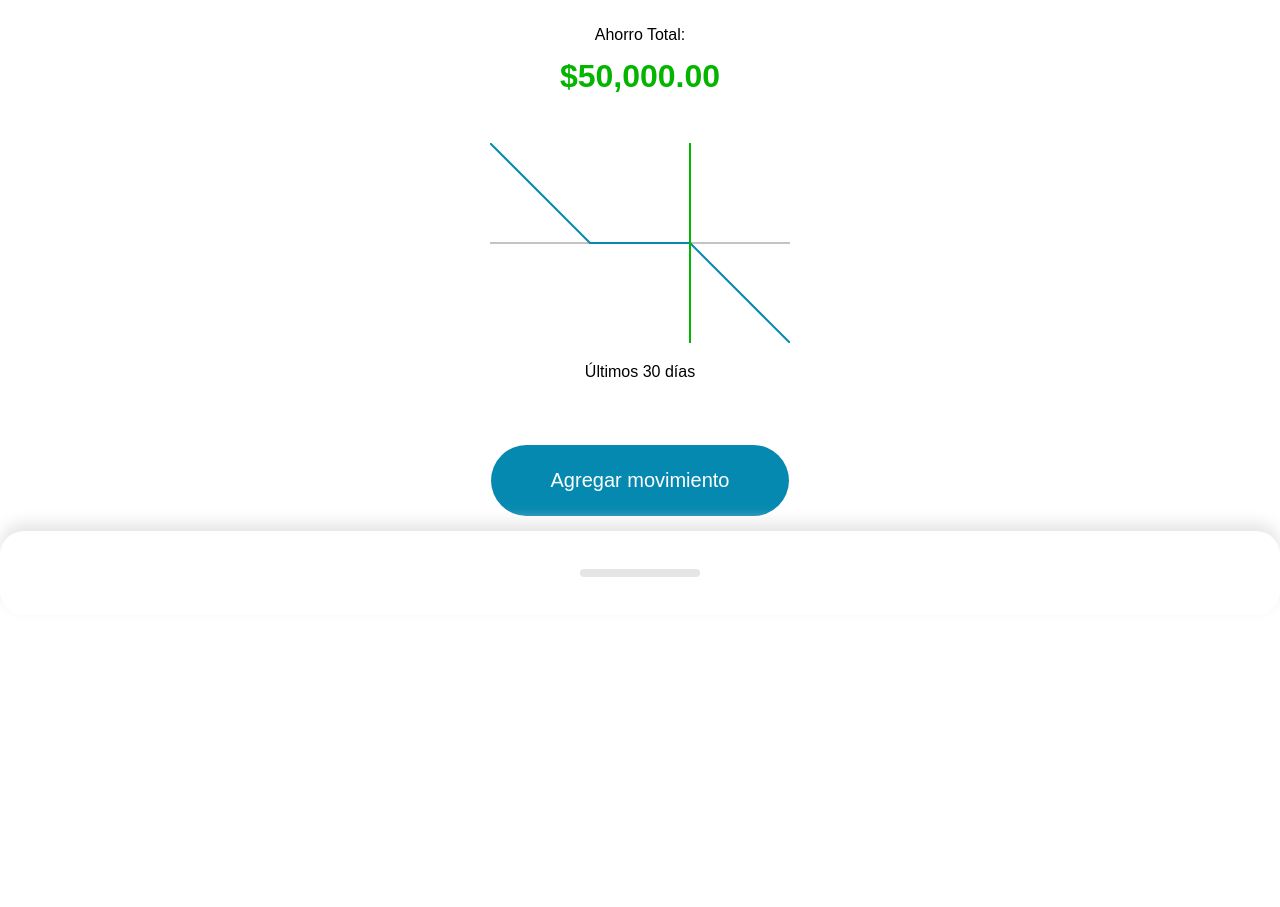
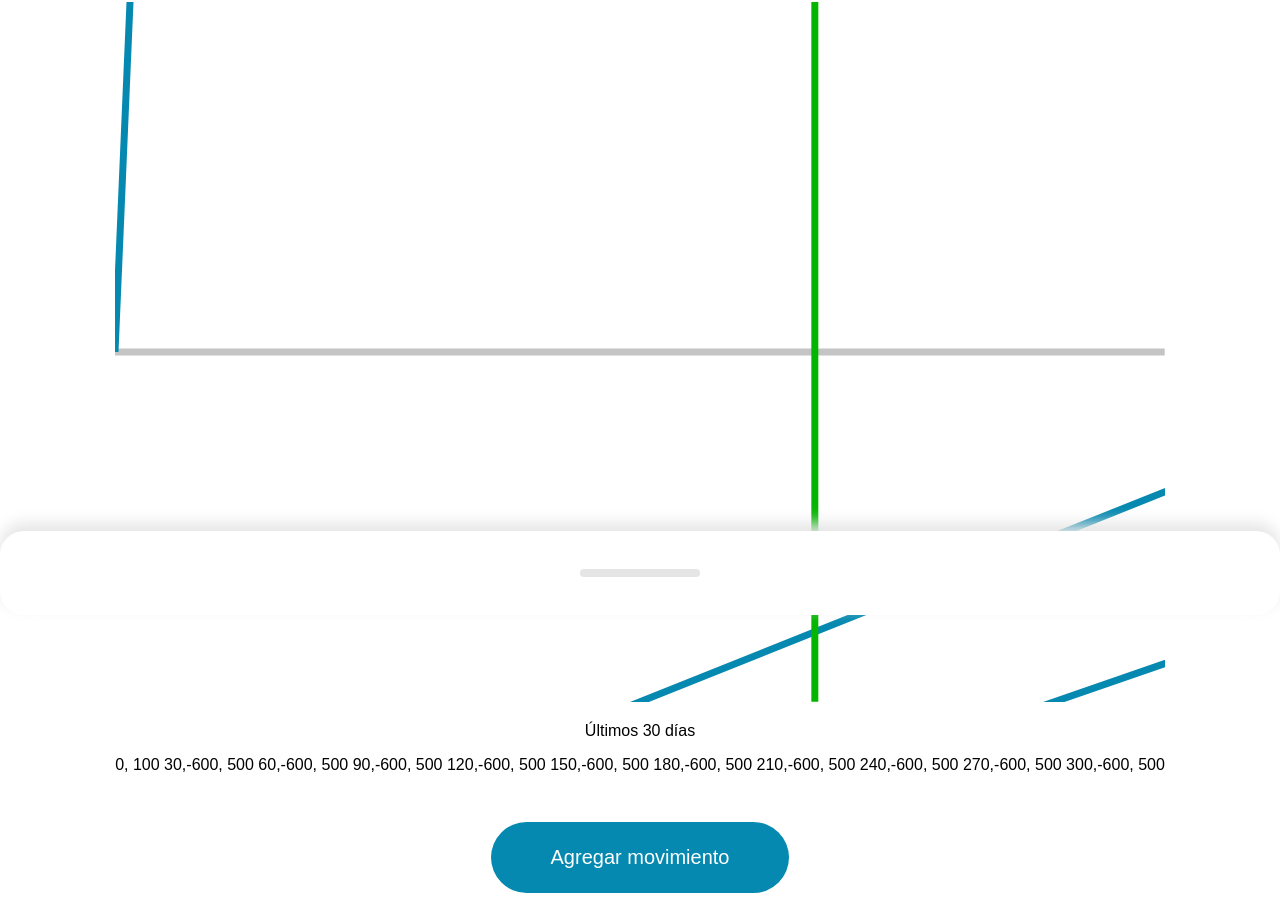
Before and after one commit to AbiPineda/Control-de-Gastos, a Vue app in the folder cash/: page / in a window 1280 px wide. Shown: the part 185-1092 px from the top of the page. Before the commit the page ends 856 px from the top, so only its background shows below. Built offline with nearby package versions, Linux system fonts and the light colour scheme.

Commit message:
Creación de las coordenadas en el gráfico

```diff
--- a/cash/src/components/GraphicCash.vue
+++ b/cash/src/components/GraphicCash.vue
@@ -1,6 +1,8 @@
 <template>
     <div>
-    <svg viewBox="0 0 300 200">
+        <svg
+            viewBox="0 0 300 200"
+        >
             <line
                 stroke="#c4c4c4"
                 stroke-width="2"
@@ -13,7 +15,7 @@
                 fill="none"
                 stroke="#0689B0"
                 stroke-width="2"
-        points="0,0 100,100 200,100 300,200"
+                :points="points"
             />
             <line
                 stroke="#04b500"
@@ -25,14 +27,39 @@
             />
         </svg>
         <p>Últimos 30 días</p>
+        <div>{{ points }}</div>
     </div>
 </template>
+
+<script setup>
+import { toRefs, defineProps, computed } from 'vue';
+const props = defineProps({
+    amounts: {
+        type: Array,
+        default: () => [],
+    }
+});
+const { amounts } = toRefs(props);
+const amountToPixels = () => {
+    const min = Math.min(...amounts.value);
+    const max = Math.max(...amounts.value);
+    return `${min}, ${max}`;
+}
+const points = computed(() => {
+    const total = amounts.value.length;
+    return Array(total).fill(100).reduce((points, amount, i) => {
+        const x = (300 / total) * (i + 1);
+        const y = amountToPixels(amount);
+        console.log(y);
+        return `${points} ${x},${y}`;
+    }, "0, 100");
+});
+</script>
 
 <style scoped>
 svg {
   width: 100%;
 }
-
 p {
   text-align: center;
 }
--- a/cash/src/components/HomeCash.vue
+++ b/cash/src/components/HomeCash.vue
@@ -11,19 +11,16 @@
         :amount="amount"
       >
         <template #graphicSlot>
-          <GraphicCashVue/>
+          <GraphicCashVue :amounts="amounts" />
         </template>
 
         <template #actionSlot>
-          <ActionButtonCashVue/>
+          <ActionButtonCashVue />
         </template>
-
       </ResumeCashVue>
     </template>
     <template #movementsSlot>
-      <MovementsCashVue
-      :movements="movements"
-        />
+      <MovementsCashVue :movements="movements" />
     </template>
   </LayoutCashVue>
 </template>
@@ -48,6 +45,7 @@
     return {
       amount: null,
       labelmsg: null,
+      amounts: [100, 200, 500, 200, -400, -600, -300, 0, 300, 500],
       movements: [
         {
           id: 1,
```
Lines whose indentation alone changed are shown as unchanged.
